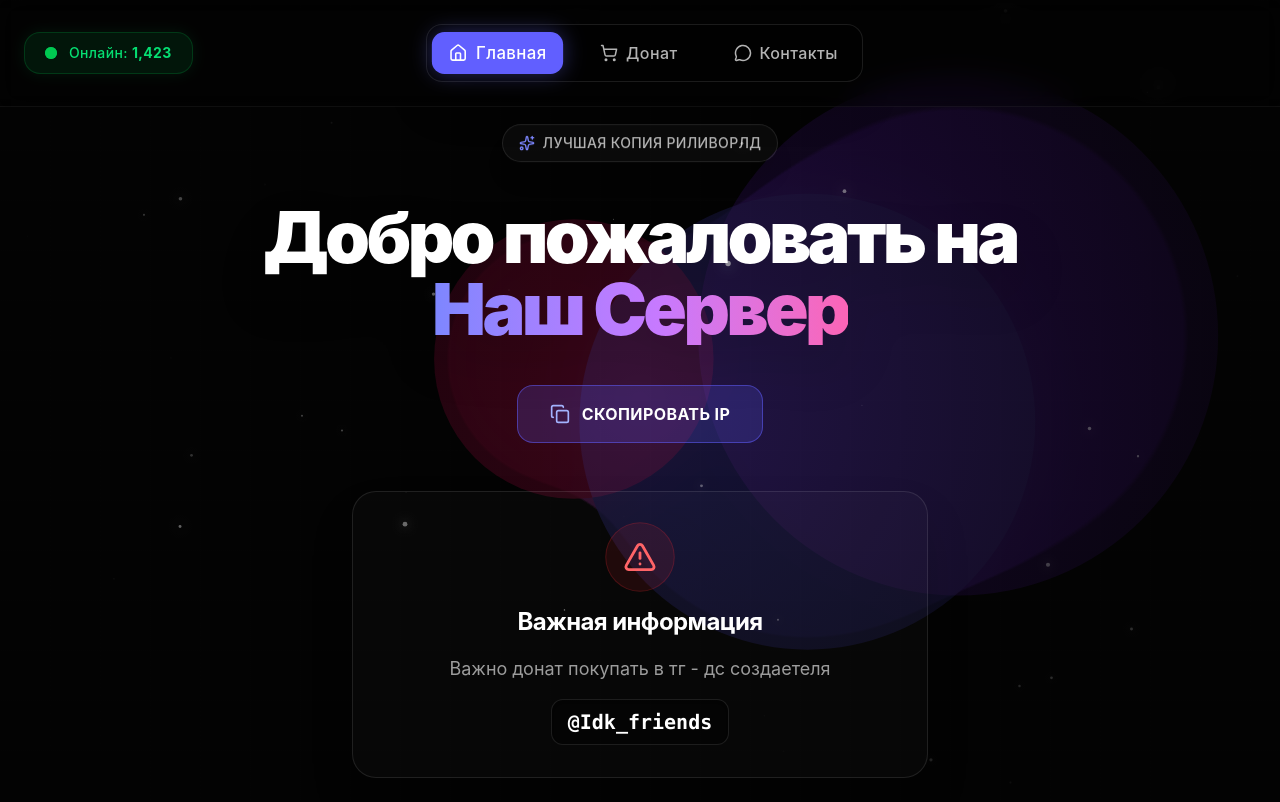
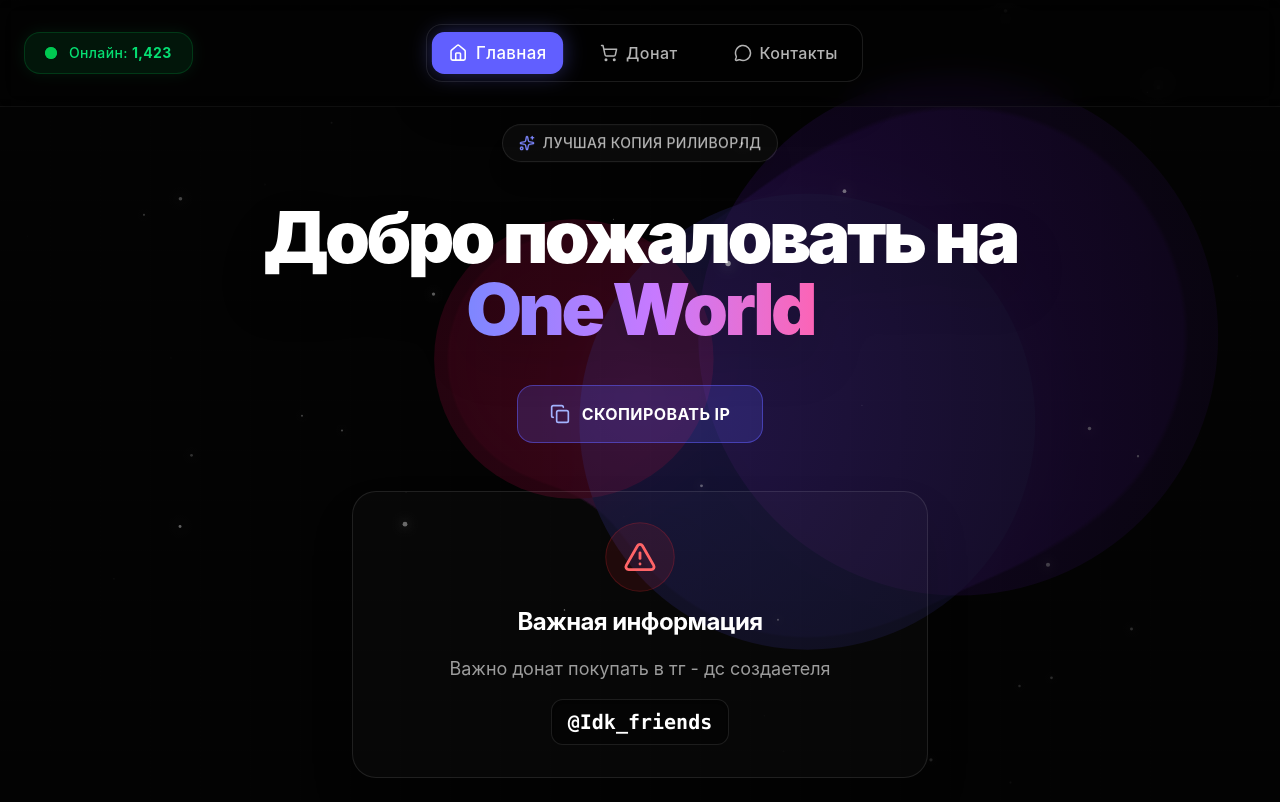
Before and after one commit to FRIEND1GT/reallyworld-copy-oneworld, a React (Vite) app: page / in a window 1280 px wide. Built offline with nearby package versions, Linux system fonts and the light colour scheme.

Commit message:
Change server name from 'Наш Сервер' to 'One World'

```diff
--- a/src/pages/HomePage.tsx
+++ b/src/pages/HomePage.tsx
@@ -36,7 +36,7 @@ export default function HomePage() {
       >
         Добро пожаловать на <br/>
         <span className="text-transparent bg-clip-text bg-gradient-to-r from-indigo-400 via-purple-400 to-pink-400 inline-block hover:scale-105 transition-transform duration-300">
-          Наш Сервер
+          One World
         </span>
       </motion.h1>
 
```
